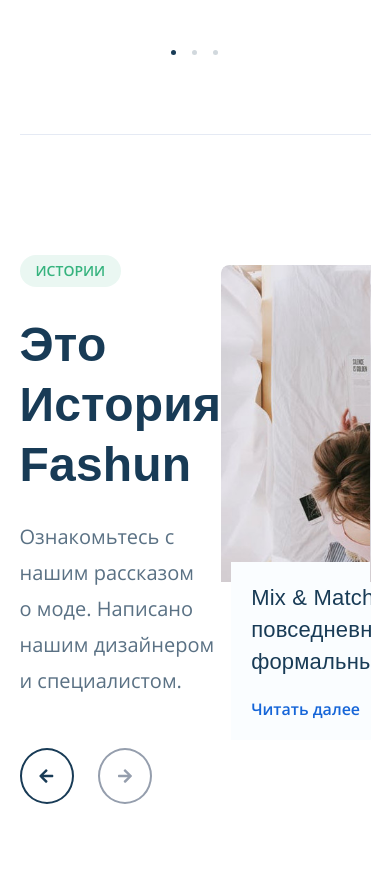
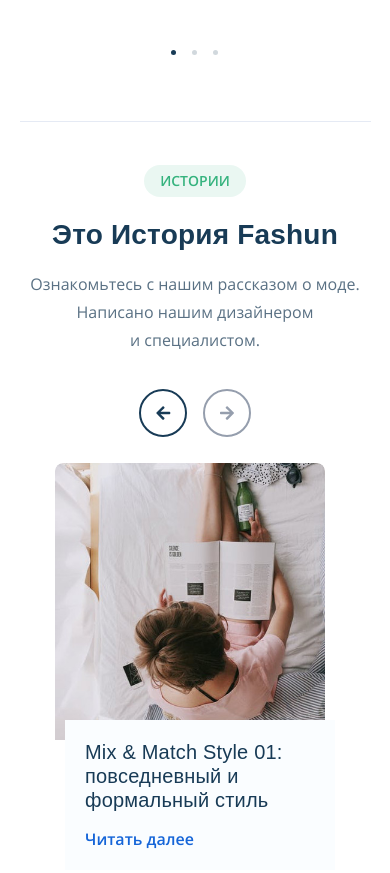
Before and after one commit to colocolov/ehya, a plain HTML site: page index.html in a window 390 px wide. Shown: the part 3500-4373 px from the top of the page. Drawn offline with Linux system fonts and the light colour scheme; a web font is replaced by a local one.

Commit message:
cr: мобильные стили для блока с записями

```diff
--- a/js/main.js
+++ b/js/main.js
@@ -38,9 +38,9 @@ function doAction(value) {
 var reviewsSlider = new Swiper(".reviews-slider", {
   loop: true,
   // autoplay
-  autoplay: {
-    delay: 7000,
-  },
+  // autoplay: {
+  //   delay: 7000,
+  // },
   // If we need pagination
   pagination: {
     el: ".swiper-pagination",
--- a/sass/_media.sass
+++ b/sass/_media.sass
@@ -27,6 +27,19 @@
     &__image
       width: 280px
       height: 350px
+  .stories
+    &__wrapper
+      flex-direction: column
+      align-items: center
+    &__info
+      display: flex
+      flex-direction: column
+      align-items: center
+      margin-bottom: 36px
+    &__heading
+      text-align: center
+    &__text
+      text-align: center
 // ---------------------------------- 992 и меньше
 @media ( max-width: 992px )
   .container
@@ -100,6 +113,11 @@
   .reviews
     &-slider
       width: 700px
+  .stories
+    &__link
+      &:hover
+        &::after
+          display: none
 
 // ---------------------------------- 768 и меньше
 @media ( max-width: 768px )
@@ -260,7 +278,39 @@
   .swiper
     &-wrapper
       margin-bottom: 46px
+  .stories
+    &__wrapper
+      padding-top: 80px
+    &__hash
+      margin-bottom: 24px
+    &__info
+      margin-bottom: 26px
+    &__heading
+      margin-bottom: 17px
+    &__text
+      max-width: 568px
+      margin-bottom: 35px
+    &__slider
+      width: 682px
+    &__post
+      width: 332px
+    &__image
+      width: 322px
+    &__descrition
+      width: 322px
+      padding: 20px 39px 20px 20px
 
+// ---------------------------------- 640 и меньше
+@media ( max-width: 740px )
+  .stories
+    &__slider
+      width: 332px
+    &__articles
+      flex-direction: column
+      align-items: center
+    &__post
+      margin-right: 0
+      margin-bottom: 24px
 // ---------------------------------- 640 и меньше
 @media ( max-width: 640px )
   .collection
@@ -495,6 +545,7 @@
       font-size: 17px
       line-height: 20px
   .reviews
+    margin-bottom: 53px
     &-slider
       &__icon
         width: 70px
@@ -514,3 +565,39 @@
   .swiper
     &-wrapper
       margin-bottom: 42px
+  .stories
+    &__wrapper
+      padding-top: 43px
+    &__slider
+      width: 280px
+    &__info
+      margin-bottom: 16px
+    &__hash
+      margin-bottom: 20px
+    &__heading
+      font-size: 28px
+      line-height: 36px
+    &__text
+      font-size: 16px
+      line-height: 28px
+    &__post
+      width: 280px
+      height: 407px
+      margin-bottom: 24px
+    &__image
+      width: 270px
+      height: 277px
+    &__descrition
+      top: 257px
+      padding: 20px 10px 20px 20px
+      width: 270px
+      height: 150px
+    &__title
+      margin-bottom: 16px
+      font-size: 20px
+      line-height: 24px
+    &__buttons
+      width: 112px
+    &-btn__left, &-btn__right
+      width: 48px
+      height: 48px
--- a/sass/blocks/_stories.sass
+++ b/sass/blocks/_stories.sass
@@ -36,7 +36,7 @@
   &__post
     position: relative
     width: 322px
-    min-height: 475px
+    height: 475px
     margin-right: 13px
     &:last-child
       margin-right: 0
@@ -56,7 +56,7 @@
     top: 297px
     left: 10px
     width: 312px
-    min-height: 178px
+    height: 178px
     padding: 20px 32px 20px 20px
     background: #FAFDFF
     // background: #767879
```
Also changed, not shown: css/style.css, 1 other file.
